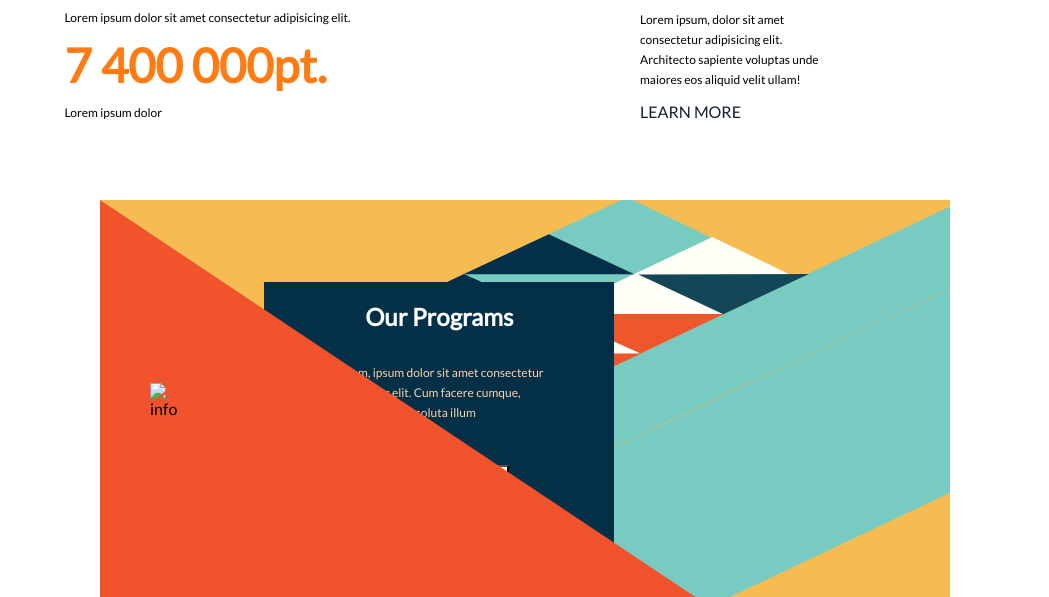
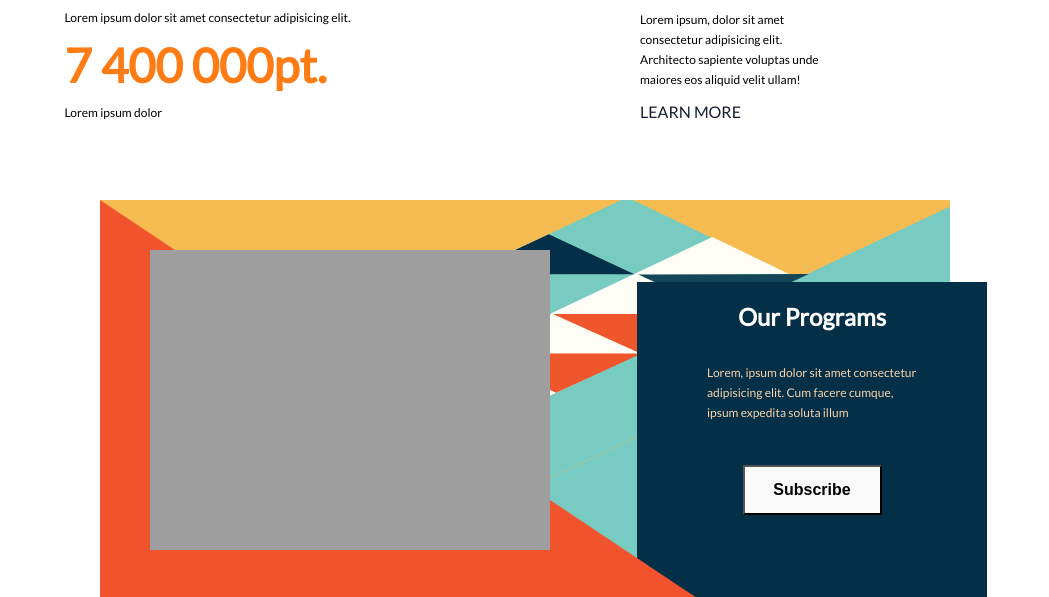
Before and after one commit to AndrewHomtsiy/HW5, a plain HTML site: page index.html in a window 1280 px wide. Shown: the part 2750-3347 px from the top of the page, without its empty margins (115-1164 px from the left). Drawn offline with Linux system fonts and the light colour scheme; the site is published under a folder, as on GitHub Pages, so addresses that start at the root find nothing.

Commit message:
Update index.html

```diff
--- a/index.html
+++ b/index.html
@@ -205,7 +205,7 @@
         <div class="container">
             <div class="subscription-container">
                 <span class="subscribe-triagle"></span>
-                    <img src="/img/subscription-image.svg" alt="info">
+                    <img src="img/subscription-image.svg" alt="info">
                     <div class="subscribe-right-content">
                             <h2>Our Programs</h2>
                             <p>Lorem, ipsum dolor sit amet consectetur adipisicing elit. Cum facere cumque, ipsum expedita soluta illum</p>
```
